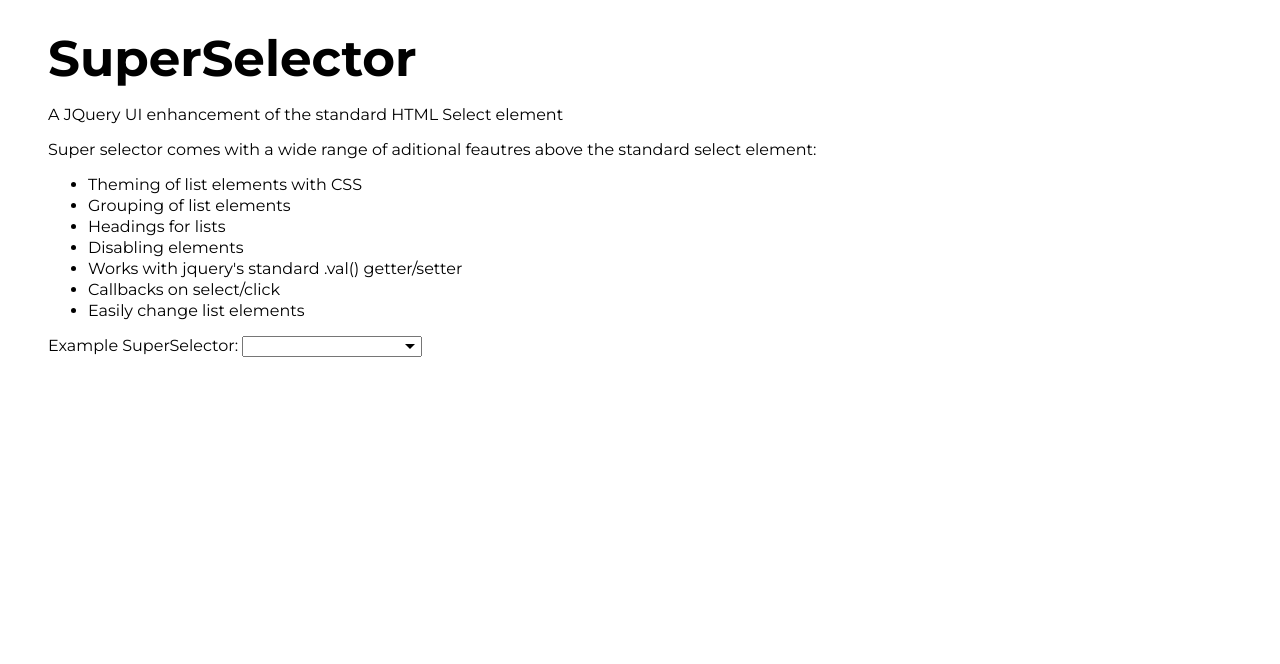
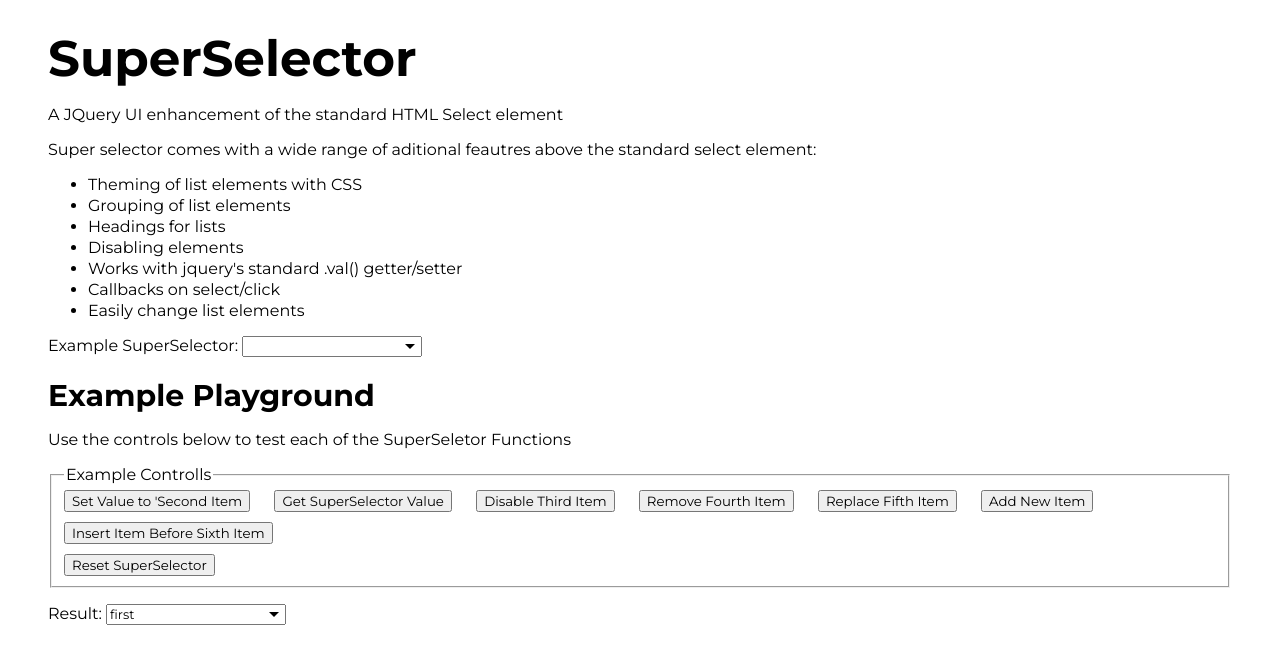
Before and after one commit to eventengineering/superselector, a plain HTML site: page examples/examples.html in a window 1280 px wide. Drawn offline with nearby package versions, Linux system fonts and the light colour scheme.

Commit message:
Example Functions added

```diff
--- a/examples/examples.html
+++ b/examples/examples.html
@@ -37,13 +37,12 @@
 		margin-bottom:2px;
 	}
 
-	button, select{
-		margin-right:20px;
-	}
-
 	input{
 		font-family: 'Montserrat', sans-serif !important;
-
+	}
+	input[type=button]{
+		margin-right:20px;
+		margin-bottom:10px;
 	}
 
 	</style>
@@ -84,8 +83,96 @@
 			],
 		})
 
-</script>
-</section>
+		</script>
+	</section>
+
+	<section>
+		<header>Example Playground</header>
+
+
+		<p>Use the controls below to test each of the SuperSeletor Functions</p>
+
+		<p>
+			<fieldset>
+			<legend>Example Controlls</legend>
+
+			<input id="set" type="button" value="Set Value to 'Second Item">
+			<input id="get" type="button" value="Get SuperSelector Value">
+			<input id="disable" type="button" value="Disable Third Item">
+			<input id="remove" type="button" value="Remove Fourth Item">
+			<input id="replace" type="button" value="Replace Fifth Item">
+			<input id="add" type="button" value="Add New Item">
+			<input id="insert" type="button" value="Insert Item Before Sixth Item">
+			<div>
+				<input id="reset" type="button" value="Reset SuperSelector" style="margin-bottom:0;">
+			</div>
+
+		</fieldset>
+		</p>
+
+		<label>Result: </label><input id="example-playground" name="name" type="text">
+		<script type="text/javascript">
+
+		$("#example-playground").superselector({
+			items:[
+			{value:"first", title:"First Item"},
+			{value:"second", title:"Second Item"},
+			{type:"title", title:"Group Title"},
+			{value:"third", title:"Third Item"},
+			{value:"fourth", title:"Disabled Item", disabled:true},
+			{value:"fifth", title:"Fifth Item"},
+			{type:"seperator"},
+			{value:"sixth", title:"Sixth Item"},
+			],
+		})
+
+		$("#example-playground").val("first");
+
+		$("#set").click(function(){
+			$("#example-playground").val("second");
+		});
+
+		$("#get").click(function(){
+			alert("Super Selector Value: " + $("#example-playground").val());
+		});
+
+		$("#disable").click(function(){
+			$("#example-playground").superselector("disableItem", "third", true);
+		});
+
+		$("#remove").click(function(){
+			$("#example-playground").superselector("removeItem", "fourth", true);
+		});
+
+		$("#replace").click(function(){
+			$("#example-playground").superselector("replaceItem", "fifth", {value:"replacement", title:"Replacement Item"});
+		});
+
+		$("#add").click(function(){
+			$("#example-playground").superselector("addItem", {value:"added", title:"Added Item"});
+		});
+
+		$("#insert").click(function(){
+			$("#example-playground").superselector("insertItem", "sixth", {value:"inserted", title:"Inserted Item"}, true);
+		});
+
+		$("#reset").click(function(){
+			$("#example-playground").superselector("setItems", [
+			{value:"first", title:"First Item"},
+			{value:"second", title:"Second Item"},
+			{type:"title", title:"Group Title"},
+			{value:"third", title:"Third Item"},
+			{value:"fourth", title:"Disabled Item", disabled:true},
+			{value:"fifth", title:"Fifth Item"},
+			{type:"seperator"},
+			{value:"sixth", title:"Sixth Item"},
+			]);
+		});
+		</script>
+
+	</section>
+
+
 
 </body>
 </html>
```
